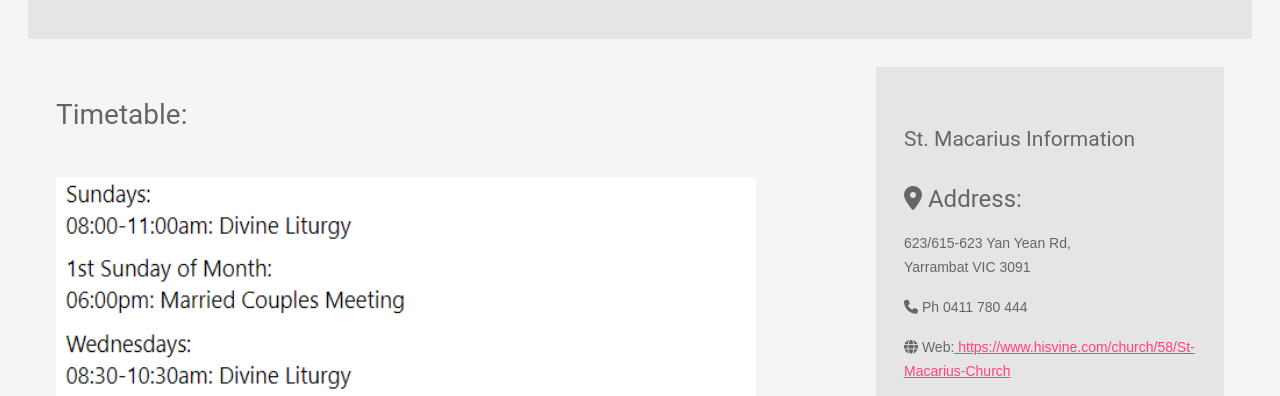
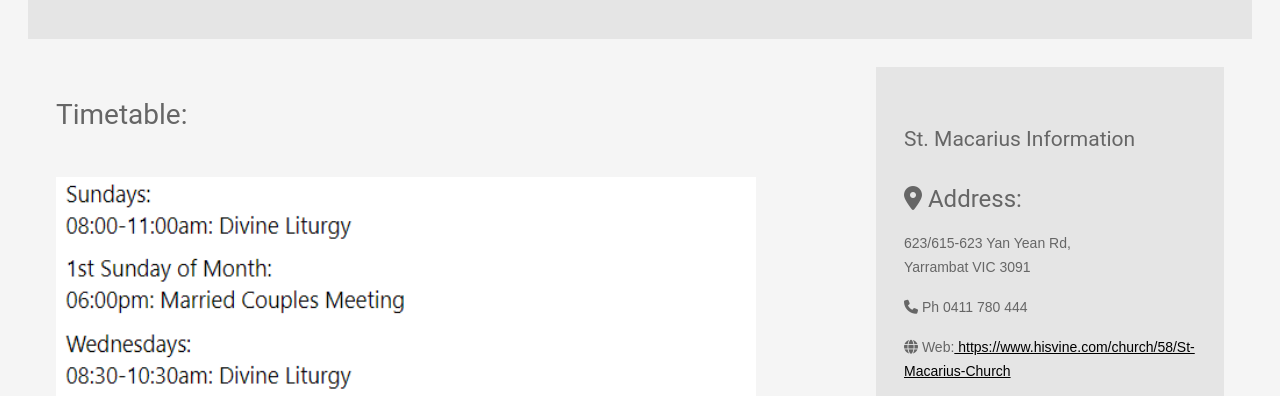
Before and after one commit to Fathy1010/Summer-Comp-24, a website: page stmacarius.html in a window 1280 px wide. Shown: the part 157-553 px from the top of the page. Drawn offline with nearby package versions, Linux system fonts and the light colour scheme.

Commit message:
updated the fathers on these pages

```diff
--- a/stmacarius.html
+++ b/stmacarius.html
@@ -88,6 +88,9 @@
       padding: 8px;
       border-radius: 15px;
     }
+    a {
+      color: black; /* Set the color to black or your desired color */
+    }
   </style>
 </head>
 
```
